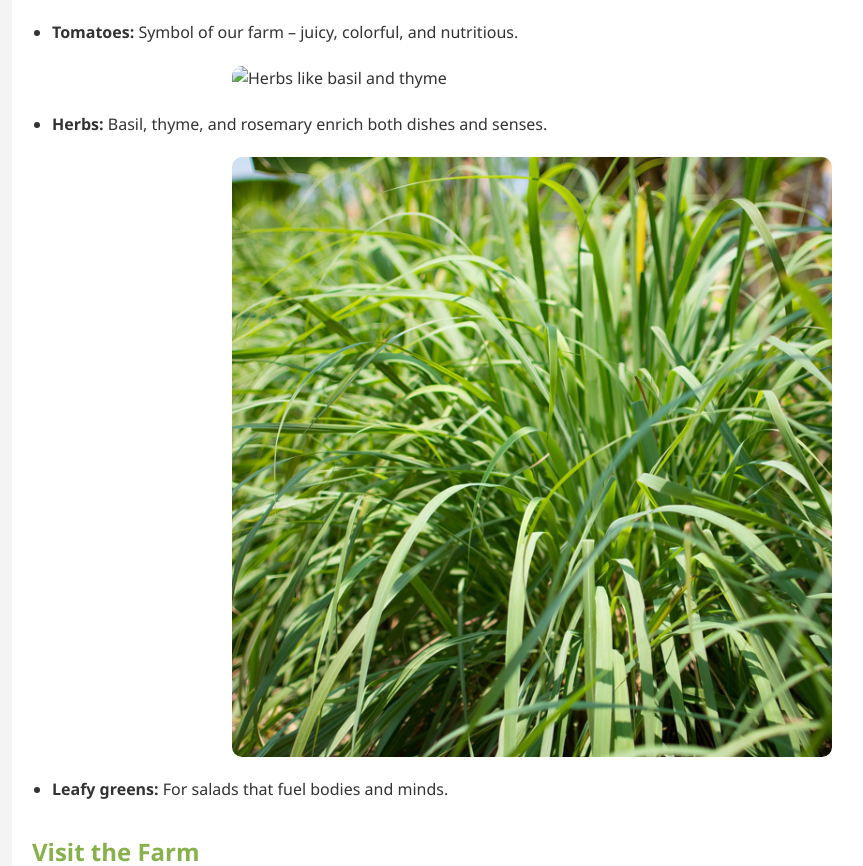
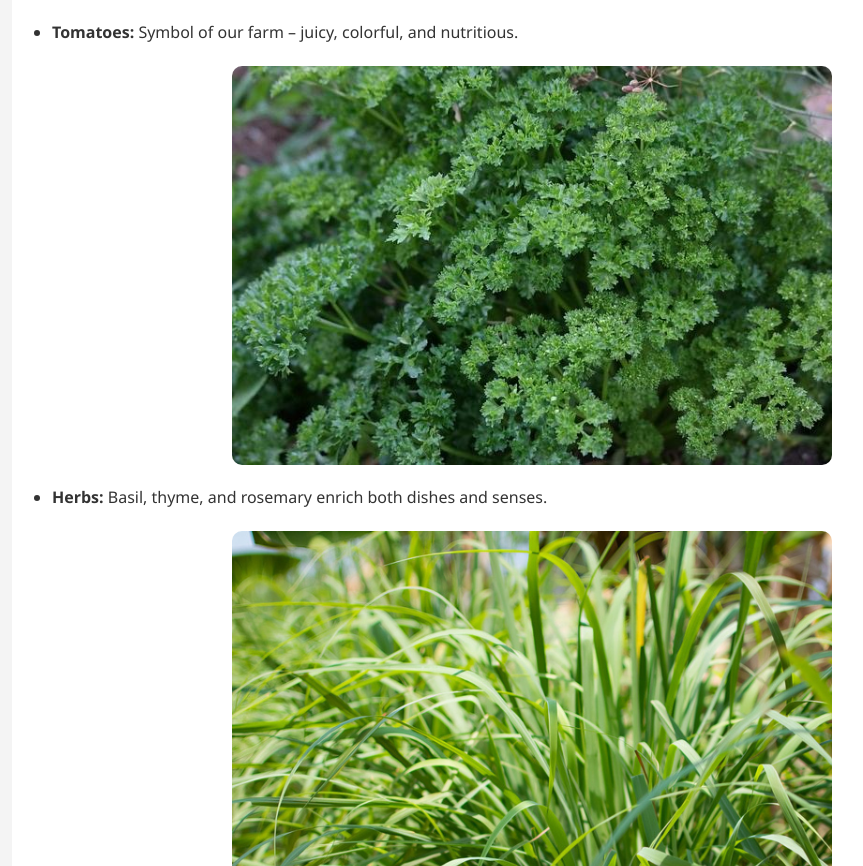
Before and after one commit to yoonkwon99/HIMGarden, a plain HTML site: page farms.html in a window 1280 px wide. Shown: the part 2697-3563 px from the top of the page, without its empty margins (108-971 px from the left). Drawn offline with Linux system fonts and the light colour scheme.

Commit message:
Update farms.html

```diff
--- a/farms.html
+++ b/farms.html
@@ -172,7 +172,7 @@
       <li><strong>Tomatoes:</strong> Symbol of our farm – juicy, colorful, and nutritious.</li>
     </ul>
 
-    <img src="images/berb1.jpg" alt="Herbs like basil and thyme">
+    <img src="images/herb1.jpg" alt="Herbs like basil and thyme">
     <ul>
       <li><strong>Herbs:</strong> Basil, thyme, and rosemary enrich both dishes and senses.</li>
     </ul>
```
